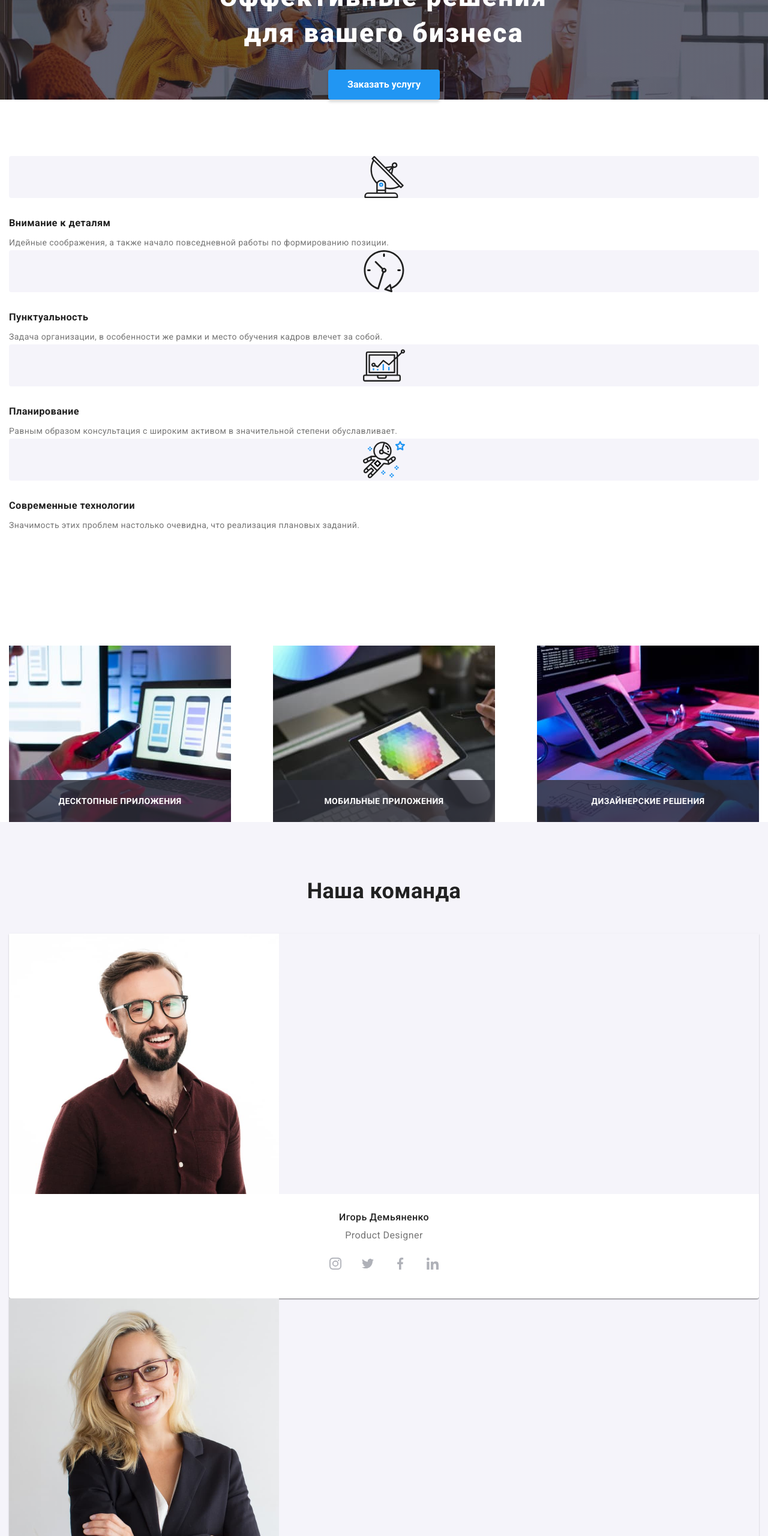
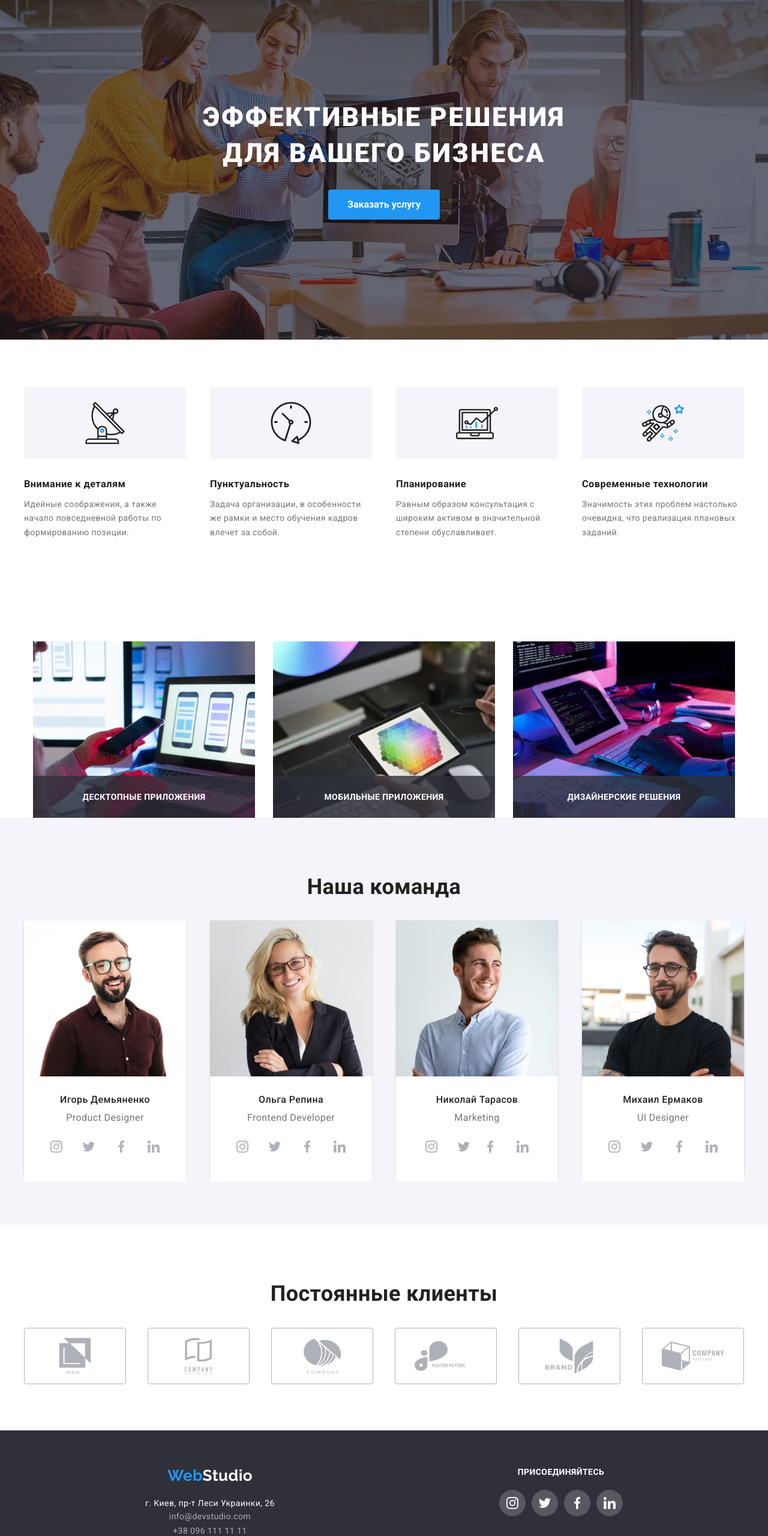
Before and after one commit to Tomliak1992/goit-markup-hw-08, a plain HTML site: page index.html in a window 1280 px wide. Shown: the part 240-2800 px from the top of the page at 60% size. Drawn offline with nearby package versions, Linux system fonts and the light colour scheme.

Commit message:
01.09.2021

```diff
--- a/index.html
+++ b/index.html
@@ -424,6 +424,7 @@
     </main>
     <footer class="footer">
         <div class="container footer__container">
+            <div class="footer-flex">
                 <div class="footer__info">
                     <a class="logo__link" href="/">Web<span class="logo__span--wright">Studio</span></a>
                     <address>
@@ -469,6 +470,7 @@
                         </li>
                     </ul>
                 </div>
+            </div>
             <div class="footer-form-section">
                 <h2 class="footer-form-title">подпишитесь на рассылку</h2>
                 <form action="" class="footer-form">
--- a/sass/components/_clients.scss
+++ b/sass/components/_clients.scss
@@ -1,37 +1,40 @@
 .clients {
-    display: flex;
-    @media screen and (max-width: 768px) {
-    flex-wrap: wrap;
     margin: -15px;
+
+    @media screen and (min-width: 768px) {
+        display: flex;
+        flex-wrap: wrap;
+    }
+    @media screen and (min-width: 1200px) {
+        display: flex;
+        justify-content: space-between;
     }
 
 }
 
-// .clients__item:not(:last-child) {
-//     margin-right: 30px;
-// }
 .clients__item {
-    @media screen and (max-width: 480px) {
-        width: calc((100% - 4 * 15px) / 2);
+    width: 210px;
+    height: 92px;
+    width: calc((100% - 4 * 15px) / 2);
+    margin: 15px;
+
+    @media screen and (min-width: 768px) {
+        width: 226px;
+        height: 92px;
         margin: 15px;
     }
-    @media screen and (min-width: 481px) and (max-width: 768px) {
-        width: calc((100% - 6 * 15px) / 3);
-        margin: 15px;
+    @media screen and (min-width: 1200px) {
+        width: 170px;
+        height: 92px;
+        margin: 0;
     }
-
-
-
-    // @media screen and (min-width: 1200px) {
-    //     justify-content: space-between;
-    // }
 }
 
 .clients__link {
         display: flex;
         justify-content: center;
+        cursor: pointer;
         padding: 16px 32px;
-        cursor: pointer;
         color: #afb1b8;
         border: 1px solid #afb1b8;
         border-radius: 4px;
@@ -40,11 +43,8 @@
         &:focus {
         border-color: $accent-color;
         }
-
-
 }
 .clients__icon {
-
     margin: 0;
     padding: 0;
     fill: currentColor;
--- a/sass/components/_filter.scss
+++ b/sass/components/_filter.scss
@@ -2,12 +2,11 @@
     // display: flex;
     // justify-content: center;
     // margin-bottom: 50px;
-    @media screen and (max-width: 480px) {
     display: flex;
     flex-wrap: wrap;
     margin-bottom: 40px;
 
-    }
+
 }
 .filter__button {
         border: transparent;
@@ -32,15 +31,14 @@
         box-shadow: 0px 3px 1px rgba(0, 0, 0, 0.1), 0px 1px 2px rgba(0, 0, 0, 0.08),
         0px 2px 2px rgba(0, 0, 0, 0.12);
         }
-        @media screen and (max-width: 480px) {
         margin-right: 8px;
         margin-bottom: 15px;
-        }
+
 }
 
-// .filter__item:not(:last-child) {
-//     margin-right: 8px;
-// }
+.filter__item:not(:last-child) {
+    margin-right: 8px;
+}
 
 
 .section__title--visually-hidden {
--- a/sass/components/_footer-form.scss
+++ b/sass/components/_footer-form.scss
@@ -12,25 +12,19 @@
     text-transform: uppercase;
     // margin-bottom: 20px;
     color: $wright-color;
-    @media screen and (max-width: 768px) {
-        margin-top: 60px;
-        text-align: center;
+    padding-top: 60px;
+    margin-bottom: 20px;
+    text-align: center;
+    @media screen and (min-width: 768px) {
+       padding-top: 0;
     }
 }
 
 .footer-form {
-    @media screen and (max-width: 480px) {
-    display: grid;
-    align-items: center;
-    }
-    @media screen and (min-width: 481px) and (max-width: 768px) {
-        padding-bottom: 60px;
-        display: grid;
-        align-items: center;
-        align-content: center;
-    }
+display: grid;
+padding-bottom: 60px;
+}
 
-}
 .footer-form__input {
     // width: 358px;
     // height: 50px;
@@ -42,21 +36,27 @@
     box-sizing: border-box;
     filter: drop-shadow(0px 4px 4px rgba(0, 0, 0, 0.15));
     border-radius: 4px;
-
+    max-width: 450px;
+    height: 50px;
+    padding-top: 15px;
+    padding-bottom: 15px;
+    margin-top: 20px;
+    margin-bottom: 20px;
         &:focus {
         border: 1px solid $wright-color;
         outline: none;
         color: $wright-color;
         }
-        @media screen and (max-width: 768px) {
+    @media screen and (min-width: 768px) {
+        width: 450px;
+        margin-left: auto;
+        margin-right: auto;
+    }
 
-            max-width: 450px;
-            height: 50px;
-            padding-top: 15px;
-            padding-bottom: 15px;
-            margin-top: 20px;
-            margin-bottom: 20px;
-        }
+
+
+
+
         // @media screen and (min-width: 481px) and (max-width: 768px) {
         //     width: 450px;
         //     height: 50px;
@@ -84,10 +84,9 @@
     line-height: 1.87;
     letter-spacing: 0.06em;
     color: $wright-color;
-    @media screen and (max-width: 768px) {
     margin-left: auto;
     margin-right: auto;
-    }
+
 }
 .footer-form__icon {
     fill: $wright-color;
--- a/sass/components/_footer.scss
+++ b/sass/components/_footer.scss
@@ -6,56 +6,46 @@
 .footer__container {
     display: block;
     // align-items: baseline;
-    @media screen and (max-width: 480px) {
     align-items: center;
     padding-top: 60px;
-    padding-bottom: 60px;
+    // padding-bottom: 60px;
     text-align: center;
-    }
-    @media screen and (min-width: 481px) and (max-width: 768px) {
-        display: flex;
-        flex-wrap: wrap;
-        padding-top: 60px;
-        padding-left: 76px;
-
-    }
 }
 
+.footer__info {
+    padding-bottom: 60px;
+}
+.footer-contact {
 
-.footer-contact {
     font-style: normal;
     line-height: 1.7;
     color: rgba(255, 255, 255, 0.6);
     text-decoration: none;
-
+    margin-right: 165px;
+    align-content: center;
+    display: contents;
     &__tel {
-    display: inline-block;
+    display: contents;
   }
-  @media screen and (min-width: 481px) and (max-width: 768px) {
-      margin-right: 165px;
-
-  }
-
 }
 .address {
     display: inline-block;
     margin-top: 20px;
-    @media screen and (min-width: 481px) and (max-width: 768px) {
-        text-align: center;
-    }
+    text-align: center;
+
 }
 .address__text {
     font-style: normal;
     line-height: 1.5;
     color: $wright-color;
+    text-align: center;
 
 }
 .address__item:not(:last-child) {
     margin-bottom: 9px;
-    @media screen and (min-width: 481px) and (max-width: 768px) {
-        text-align: center;
-    }
-  }
+   padding-right: 124px;
+
+}
 
 
 
@@ -71,20 +61,18 @@
     text-transform: uppercase;
     color: $wright-color;
     margin-bottom: 20px;
-    @media screen and (max-width: 480px) {
-        margin-top: 60px;
-        text-align: center;
-    }
+    text-align: center;
+
 }
 .footer-social__pages {
     display: inline-flex;
     list-style: none;
     // margin: 0;
     // padding: 0;
-    @media screen and (max-width: 480px) {
+
         margin-left: auto;
         margin-right: auto;
-    }
+
 
 }
 .footer-social__link {
@@ -113,3 +101,16 @@
         margin-right: 10px;
         }
 }
+
+.footer-flex {
+    @media screen and (min-width: 768px) {
+    display: flex;
+    justify-content: space-around;
+    align-content: center;
+
+    }
+
+
+
+
+}
--- a/sass/components/_galery.scss
+++ b/sass/components/_galery.scss
@@ -1,8 +1,8 @@
 .galery {
-    // display: flex;
-    // flex-wrap: wrap;
-    @media screen and (max-width: 480px) {
-
+    @media screen and (min-width: 768px) {
+    display: flex;
+    flex-wrap: wrap;
+    margin: -15px;
     }
 }
 .galery__item {
@@ -10,9 +10,12 @@
         margin-bottom: 30px;
         // margin-right: 30px;
         background: #ffffff;
-        @media screen and (max-width: 480px) {
         max-width: 450px;
-        width: 100%;
+        @media screen and (min-width: 768px) {
+           width: 354px;
+           height: 540px;
+           width: calc((100% - 4 * 15px) / 2);
+           margin: 15px;
         }
     //   &:nth-last-child(3n + 1) {
     //     // margin-right: 0;
@@ -69,10 +72,9 @@
     background-color: rgba(33, 150, 243, 0.9);
     transform: translateY(100%);
     transition: transform 250ms cubic-bezier(0.4, 0, 0.2, 1);
-    @media screen and (max-width: 480px) {
     max-width: 450px;
     height: 294px;
-    }
+
 }
 .produkt__info {
     padding: 20px 24px;
--- a/sass/components/_hero.scss
+++ b/sass/components/_hero.scss
@@ -1,11 +1,6 @@
 .hero {
     text-align: center;
-    // padding-bottom: 200px;
-    // padding-top: 200px;
-    // max-width: 1600px;
-    // height: 600px;
-    // margin-left: auto;
-    // margin-right: auto;
+    max-width: 1600px;
     background-image: linear-gradient(
         to right,
         rgba(47, 48, 58, 0.4),
@@ -17,9 +12,16 @@
     background-size: cover;
     background-color: #2f303a;
 
-    @media screen and (max-width: 768px) {
+    @media screen and (max-width: 1200px) {
     padding-top: 118px;
     padding-bottom: 118px;
+    }
+    @media screen and (min-width: 1200px) {
+    padding-bottom: 200px;
+    padding-top: 200px;
+    height: 600px;
+    margin-left: auto;
+    margin-right: auto;
     }
 }
 .hero__button:hover {
@@ -45,16 +47,17 @@
 
 .hero__title {
     font-weight: 900;
-    font-size: 44px;
-    line-height: 1.36;
+
     color: $wright-color;
     letter-spacing: 0.06em;
     margin-bottom: 30px;
-    @media screen and (max-width: 480px) {
-        font-size: 26px;
-        line-height: 1.62;
-        text-align: center;
-        letter-spacing: 0.06em;
-        text-transform: uppercase;
+    font-size: 26px;
+    line-height: 1.62;
+    text-align: center;
+    text-transform: uppercase;
+    @media screen and (min-width: 1200px) {
+    font-size: 44px;
+    line-height: 1.36;
     }
+
 }
--- a/sass/components/_photo.scss
+++ b/sass/components/_photo.scss
@@ -1,8 +1,8 @@
 .photo-section {
+    display: none;
+    @media screen and (min-width: 1200px) {
     display: flex;
     justify-content: space-between;
-    @media screen and (max-width: 768px) {
-    display: none;
     }
 
 }
--- a/sass/components/_principles.scss
+++ b/sass/components/_principles.scss
@@ -1,9 +1,32 @@
 
 .principles {
-    @media screen and (min-width: 481px) and (max-width: 768px) {
-    display: flex;
-    flex-wrap: wrap;
     margin: -15px;
+    @media screen and (min-width: 768px) {
+        display: flex;
+        flex-wrap: wrap;
+
+    }
+
+    @media screen and (min-width: 1200px) {
+        display: flex;
+        justify-content: space-between;
+    }
+
+}
+.principles__item {
+    width: 450px;
+    height: 226px;
+    margin-bottom: 30px;
+    @media screen and (min-width: 768px) {
+        width: 354px;
+        height: 251px;
+        width: calc((100% - 4 * 15px) / 2);
+        margin: 15px;
+
+    }
+    @media screen and (min-width: 1200px) {
+        width: 270px;
+        margin: 0%;
     }
 }
 .principles__title {
@@ -12,27 +35,33 @@
     line-height: 1.42;
     margin-bottom: 10px;
     color: $title-text-color;
-    @media screen and (max-width: 480px) {
-        text-align: center;
+    text-align: center;
+    @media screen and (min-width: 768px) {
+    text-align: start;
     }
+
 }
 .principles__tumb {
     display: flex;
     justify-content: center;
-    // width: 270px;
-    // height: 120px;
     background-color: #f5f4fa;
     margin-bottom: 30px;
     border-radius: 4px;
-    @media screen and (max-width: 480px) {
-        max-width: 450px;
+    width: 450px;
+    height: 120px;
+    padding: 25px 190px;
+    @media screen and (min-width: 768px) {
+        display: flex;
+        justify-content: center;
+        width: 354px;
         height: 120px;
         padding: 25px 0;
     }
-    @media screen and (min-width: 481px) and (max-width: 768px) {
-        max-width: 354px;
+    @media screen and (min-width: 1200px) {
+        display: flex;
+        justify-content: center;
+        width: 270px;
         height: 120px;
-        padding: 25px 0;
     }
 
 }
@@ -41,20 +70,7 @@
     line-height: 1.7;
 }
 
-.principles__item {
-    // width: 270px;
-    @media screen and (max-width: 480px) {
-        max-width: 450px;
-        height: 226px;
-        margin-bottom: 30px;
-    }
-    @media screen and (min-width: 481px) and (max-width: 768px) {
-        max-width: 354px;
-        height: 251px;
-        width: calc((100% - 4 * 15px) / 2);
-        margin: 15px;
-    }
-}
+
 // .principles__item:not(:last-child) {
 //     margin-right: 30px;
 // }
--- a/sass/components/_workers.scss
+++ b/sass/components/_workers.scss
@@ -1,13 +1,94 @@
+// .section--background {
+//     background-color: #f5f4fa;
+// }
+// .workers {
+
+//         // justify-content: space-between;
+//         margin: -15px;
+
+// }
+
+// .workers__item {
+//         align-items: center;
+//         box-shadow: 0px 1px 3px rgba(0, 0, 0, 0.12), 0px 1px 1px rgba(0, 0, 0, 0.14),
+//         0px 2px 1px rgba(0, 0, 0, 0.2);
+//         border-radius: 0px 0px 4px 4px;
+//         width: 460px;
+//         height: 522px;
+//         margin-bottom: 70px;
+//         @media screen and (min-width: 768px) {
+//         width: 354px;
+//         height: 536px;
+//         width: calc((100% - 4 * 15px) / 2);
+//         margin: 15px;
+//         }
+
+// }
+// .workers__title {
+//         font-weight: 500;
+//         font-size: 16px;
+//         line-height: 1.18;
+//         margin-bottom: 10px;
+// }
+
+// .workers__text {
+//         font-size: 16px;
+//         margin-bottom: 16px;
+// }
+// .workers__thumb {
+//         text-align: center;
+//         padding-top: 30px;
+//         padding-bottom: 36px;
+//         background-color: $wright-color;
+//         border-radius: inherit;
+
+
+// }
+
+// .workers-social {
+//         display: flex;
+//         justify-content: center;
+
+// }
+// .workers-social__link {
+//         width: 44px;
+//         height: 44px;
+//         margin: 0;
+//         padding: 12px;
+//         color: #afb1b8;
+//         background-color: $wright-color;
+//         border-radius: 50%;
+//         transition: background-color 250ms cubic-bezier(0.4, 0, 0.2, 1);
+
+
+// }
+// .workers-social__link:hover, .workers-social__link:focus {
+//         background-color: $accent-color;
+// }
+// .workers-social__link:hover .workers-social__icon, .workers-social__link:focus .workers-social__icon {
+//         fill: $wright-color;
+// }
+// // .workers-social__item:not(:last-child) {
+// //         margin-right: 10px;
+// // }
+
+// .workers-social__icon {
+//         fill: currentColor;
+// }
+
 .section--background {
-    background-color: #f5f4fa;
-}
+        background-color: #f5f4fa;
+    }
 .workers {
-
         // justify-content: space-between;
-        @media screen and (min-width: 481px) and (max-width: 768px) {
-                display: flex;
-                flex-wrap: wrap;
-                margin: -15px;
+        @media screen and (min-width: 768px) {
+            display: flex;
+            flex-wrap: wrap;
+            margin: -15px;
+        }
+        @media screen and (min-width: 1200px) {
+        display: flex;
+        justify-content: space-between;
         }
 }
 .workers__title {
@@ -20,12 +101,15 @@
         box-shadow: 0px 1px 3px rgba(0, 0, 0, 0.12), 0px 1px 1px rgba(0, 0, 0, 0.14),
         0px 2px 1px rgba(0, 0, 0, 0.2);
         border-radius: 0px 0px 4px 4px;
-        @media screen and (max-width: 480px) {
         margin-bottom: 30px;
-        }
-        @media screen and (min-width: 481px) and (max-width: 768px) {
+        @media screen and (min-width: 768px) {
                 width: calc((100% - 4 * 15px) / 2);
                 margin: 15px;
+        }
+        @media screen and (min-width: 1200px) {
+                width: 270px;
+                height: 428px;
+                margin: 0;
         }
 
 }
@@ -45,9 +129,7 @@
 .workers-social {
         display: flex;
         justify-content: center;
-        @media screen and (max-width: 480px) {
-                display: inline-flex;
-        }
+
 }
 .workers-social__link {
         width: 44px;
@@ -58,8 +140,6 @@
         background-color: $wright-color;
         border-radius: 50%;
         transition: background-color 250ms cubic-bezier(0.4, 0, 0.2, 1);
-
-
 }
 .workers-social__link:hover, .workers-social__link:focus {
         background-color: $accent-color;
--- a/sass/utils/_common.scss
+++ b/sass/utils/_common.scss
@@ -33,37 +33,35 @@ h1, h2, h3, p {
     margin-bottom: 50px;
 
 }
-  .container {
-    // width: 1200px;
+.container {
+    max-width: 1200px;
     margin-left: auto;
     margin-right: auto;
     padding: 0 15px;
 
-    @media screen and (max-width: 480px){
-        max-width: 480px;
-        width: 100%;
+    @media screen and (min-width: 480px){
+        width: 480px;
     }
 
-    @media screen and (min-width: 481px) and (max-width: 768px) {
-        max-width: 768px;
-        width: 100%;
+    @media screen and (min-width: 768px) {
+        width: 768px;
+
     }
+    @media screen and (min-width: 1200px) {
+        width: 1200px;
 
-    @media screen and (min-widht: 769px) {
-        max-width: 1200px;
-        width: 100%;
     }
 }
-  .section {
-    // padding-top: 94px;
-    // padding-bottom: 94px;
-    @media screen and (max-width: 768px) {
-        padding-top: 60px;
-        padding-bottom: 60px;
-    }
+
+.section {
+   padding-top: 60px;
+   padding-bottom: 60px;
+
     @media screen and (min-width: 1200px){
         padding-top: 94px;
         padding-bottom: 94px;
+        margin-left: auto;
+        margin-right: auto;
     }
 }
 .navigation__link:hover,
```
Also changed, not shown: portfolio.html (+2 -0 lines), css/main.css, css/main.min.css, 2 other files. Lines whose indentation alone changed are shown as unchanged.
